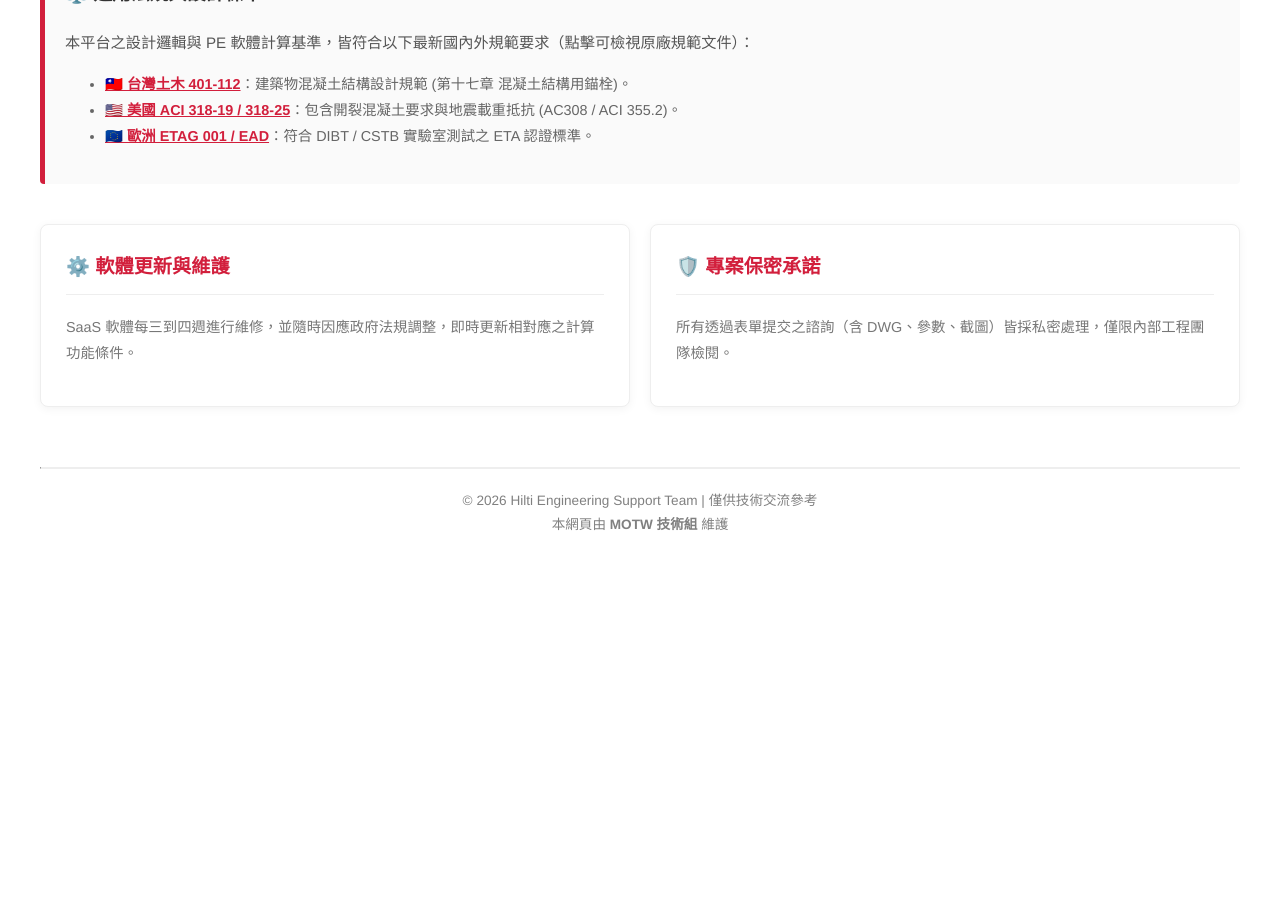
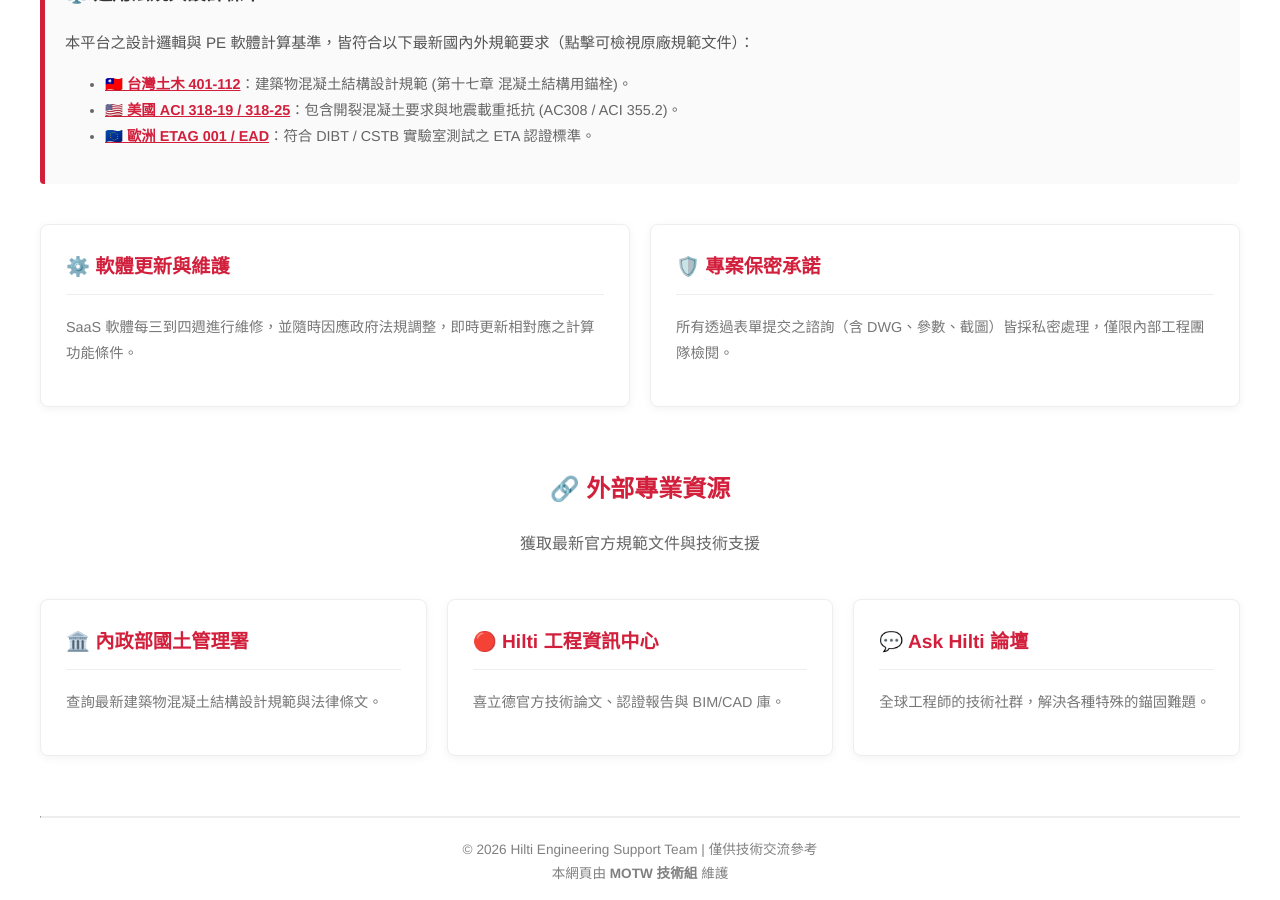
Before and after one commit to SSTTW/TWsoftware-FAQ, a Jekyll site: the page built from index.md, in a window 1280 px wide and 900 px high, scrolled down 640 px. Built offline with Jekyll 4.4.1, drawn with Linux system fonts in a browser that asks for light colours; before the commit the page ends 1191 px from its top, so only the background shows below that.

Commit message:
Update index.md

```diff
--- a/index.md
+++ b/index.md
@@ -150,6 +150,26 @@ title: MOTW 技術支援中心
   </div>
 </div>
 
+<h2 style="text-align: center; color: #D21F3C; margin-top: 60px;">🔗 外部專業資源</h2>
+<p style="text-align: center; color: #666;">獲取最新官方規範文件與技術支援</p>
+
+<div class="info-grid">
+  <a href="https://www.cpami.gov.tw/" target="_blank" class="info-card" style="display: block;">
+    <h3>🏛️ 內政部國土管理署</h3>
+    <p style="font-size: 0.9em; color:#777;">查詢最新建築物混凝土結構設計規範與法律條文。</p>
+  </a>
+
+  <a href="https://www.hilti.com.tw/engineering/" target="_blank" class="info-card" style="display: block;">
+    <h3>🔴 Hilti 工程資訊中心</h3>
+    <p style="font-size: 0.9em; color:#777;">喜立德官方技術論文、認證報告與 BIM/CAD 庫。</p>
+  </a>
+
+  <a href="https://ask.hilti.com.tw/" target="_blank" class="info-card" style="display: block;">
+    <h3>💬 Ask Hilti 論壇</h3>
+    <p style="font-size: 0.9em; color:#777;">全球工程師的技術社群，解決各種特殊的錨固難題。</p>
+  </a>
+</div>
+
 <hr style="border-top: 1px solid #eee; margin: 60px 0 20px 0;">
 <p align="center" style="color:#808080; font-size:0.85em;">
   © 2026 Hilti Engineering Support Team | 僅供技術交流參考<br>
```
